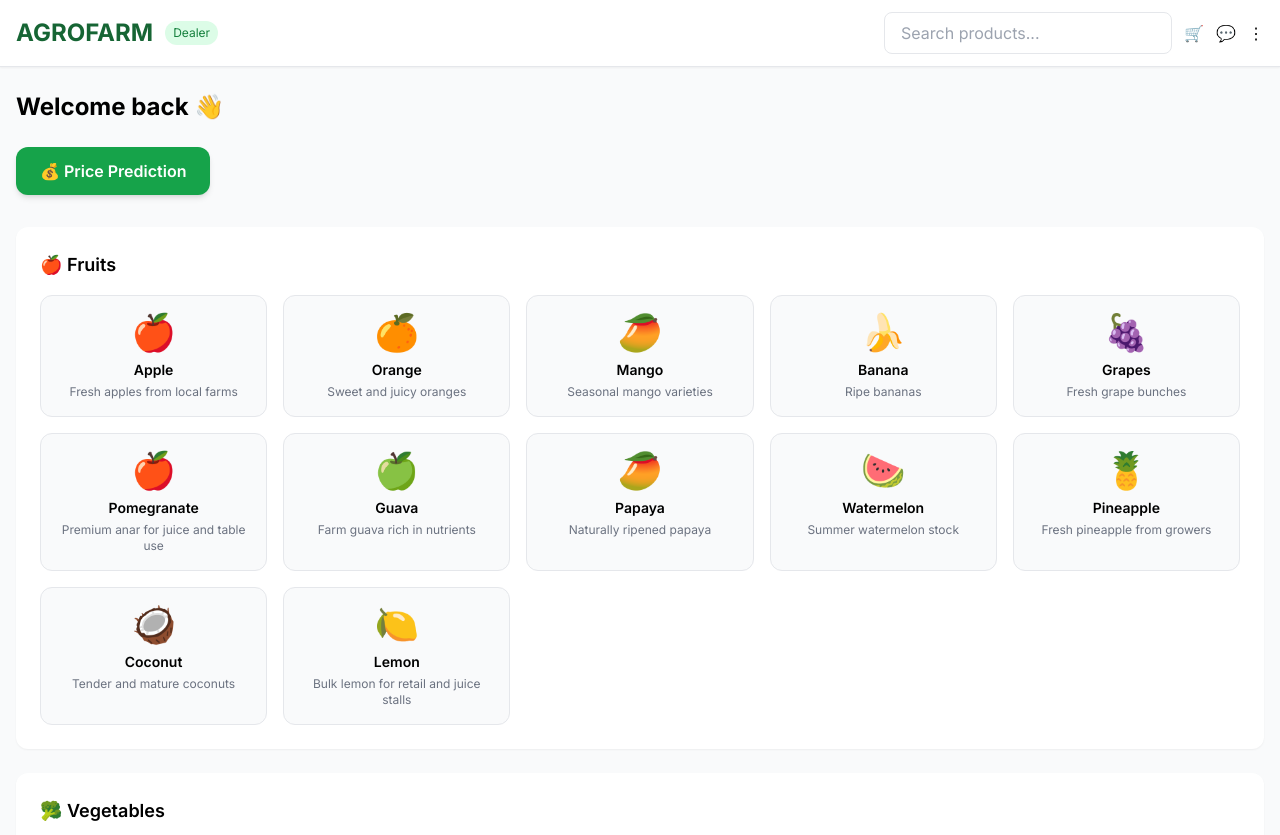
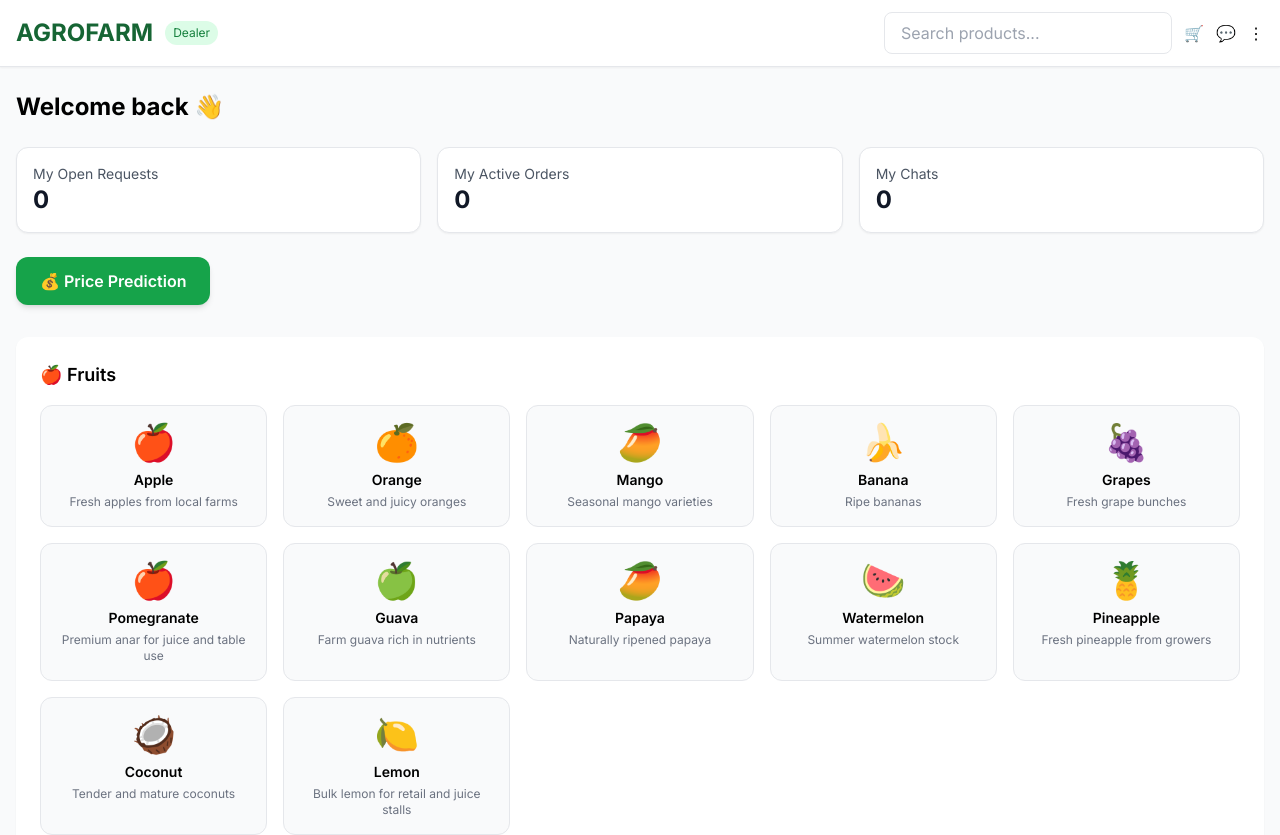
Before and after one commit to Arpita1803/Agrofarm, a React (Vite) app in the folder Frontend/: page /dealer/dashboard in a window 1280 px wide. Shown: the top 835 px of the page. Built offline with nearby package versions, Linux system fonts and the light colour scheme; no server answers.

Commit message:
Phase 5A: add role-based dashboard stats and authority placeholder route

```diff
--- a/Frontend/src/App.jsx
+++ b/Frontend/src/App.jsx
@@ -18,6 +18,7 @@ import FarmerChats from './pages/farmer/FarmerChats'
 
 import ChatInterface from './pages/ChatInterface'
 import DealerPriceRecommendation from "./components/dealer/DealerPriceRecommendation";
+import AuthorityDashboard from './pages/authority/AuthorityDashboard'
 
 import './App.css'
 
@@ -45,6 +46,9 @@ function App() {
         <Route path="/farmer/products" element={<FarmerProducts />} />
         <Route path="/farmer/chats" element={<FarmerChats />} />
 
+        {/* Authority Routes */}
+        <Route path="/authority/dashboard" element={<AuthorityDashboard />} />
+
         {/* Common Routes */}
         <Route path="/chat/:chatId" element={<ChatInterface />} />
       </Routes>
--- /dev/null
+++ b/Frontend/src/pages/authority/AuthorityDashboard.jsx
@@ -0,0 +1,33 @@
+import React from 'react';
+import { useNavigate } from 'react-router-dom';
+
+function AuthorityDashboard() {
+  const navigate = useNavigate();
+
+  return (
+    <div className="min-h-screen bg-gray-50 p-6">
+      <div className="max-w-5xl mx-auto">
+        <h1 className="text-3xl font-bold text-green-800 mb-3">Authority Dashboard</h1>
+        <p className="text-gray-700 mb-6">Phase 5A placeholder: basic authority panel route is ready.</p>
+
+        <div className="bg-white rounded-xl border p-6 shadow-sm">
+          <h2 className="text-xl font-semibold mb-2">Next planned authority actions</h2>
+          <ul className="list-disc pl-5 text-gray-700 space-y-1">
+            <li>View users and role summaries</li>
+            <li>View request/order moderation metrics</li>
+            <li>Review platform chat and activity stats</li>
+          </ul>
+
+          <button
+            onClick={() => navigate('/')}
+            className="mt-6 px-4 py-2 bg-green-600 text-white rounded-lg hover:bg-green-700"
+          >
+            Back to Home
+          </button>
+        </div>
+      </div>
+    </div>
+  );
+}
+
+export default AuthorityDashboard;
--- a/Frontend/src/pages/dealer/DealerDashboard.jsx
+++ b/Frontend/src/pages/dealer/DealerDashboard.jsx
@@ -1,6 +1,10 @@
-import React, { useState } from 'react';
+import React, { useEffect, useState } from 'react';
 import { useNavigate } from 'react-router-dom';
 import RequestForm from '../../components/dealer/RequestForm';
+import { fetchRequests } from '../../services/requestApi';
+import { fetchMyOrders } from '../../services/orderApi';
+import { fetchMyChats } from '../../services/chatApi';
+import { getCurrentUser } from '../../utils/roleGuard';
 
 const categories = [
   {
@@ -154,6 +158,49 @@ function DealerDashboard() {
   const [selectedProduct, setSelectedProduct] = useState(null);
   const [showRequestForm, setShowRequestForm] = useState(false);
   const [showMenu, setShowMenu] = useState(false);
+  const [stats, setStats] = useState({
+    myOpenRequests: 0,
+    activeOrders: 0,
+    chats: 0,
+  });
+
+  useEffect(() => {
+    const loadDealerDashboard = async () => {
+      const user = getCurrentUser();
+      if (user.role && user.role !== 'dealer') {
+        navigate('/login');
+        return;
+      }
+
+      try {
+        const [requests, orders, chats] = await Promise.all([
+          fetchRequests(),
+          fetchMyOrders(),
+          fetchMyChats(),
+        ]);
+
+        const myOpenRequests = Array.isArray(requests)
+          ? requests.filter((r) => String(r?.dealerId || '') === String(user.userId || '') && (r?.status || 'open') === 'open').length
+          : 0;
+
+        const activeOrders = Array.isArray(orders)
+          ? orders.filter((o) => !['delivered', 'cancelled'].includes(o?.status)).length
+          : 0;
+
+        const chatCount = Array.isArray(chats) ? chats.length : 0;
+
+        setStats({
+          myOpenRequests,
+          activeOrders,
+          chats: chatCount,
+        });
+      } catch (error) {
+        console.error('Failed to load dealer dashboard stats', error);
+      }
+    };
+
+    loadDealerDashboard();
+  }, [navigate]);
 
   const filteredCategories = categories.filter(category =>
     category.name.toLowerCase().includes(searchQuery.toLowerCase()) ||
@@ -272,6 +319,21 @@ function DealerDashboard() {
           Welcome back 👋
         </h2>
 
+        <div className="grid grid-cols-1 md:grid-cols-3 gap-4 mb-6">
+          <div className="bg-white border rounded-xl p-4 shadow-sm">
+            <p className="text-sm text-gray-600">My Open Requests</p>
+            <p className="text-2xl font-bold text-gray-900">{stats.myOpenRequests}</p>
+          </div>
+          <div className="bg-white border rounded-xl p-4 shadow-sm">
+            <p className="text-sm text-gray-600">My Active Orders</p>
+            <p className="text-2xl font-bold text-gray-900">{stats.activeOrders}</p>
+          </div>
+          <div className="bg-white border rounded-xl p-4 shadow-sm">
+            <p className="text-sm text-gray-600">My Chats</p>
+            <p className="text-2xl font-bold text-gray-900">{stats.chats}</p>
+          </div>
+        </div>
+
         {/* PRICE PREDICTION */}
         <div className="mb-8">
           <button
--- a/Frontend/src/pages/farmer/FarmerDashboard.jsx
+++ b/Frontend/src/pages/farmer/FarmerDashboard.jsx
@@ -1,8 +1,11 @@
 import React, { useEffect, useState } from "react";
 import { useNavigate } from "react-router-dom";
 import { acceptRequest, fetchRequests } from "../../services/requestApi";
+import { fetchMyOrders } from "../../services/orderApi";
+import { fetchMyChats } from "../../services/chatApi";
 import RequestDetails from "../../components/farmer/RequestDetails";
 import LanguageSelection from "../../components/common/LanguageSelection";
+import { getCurrentUser } from "../../utils/roleGuard";
 
 function FarmerDashboard() {
   const navigate = useNavigate();
@@ -13,20 +16,57 @@ function FarmerDashboard() {
   const [showRequestDetails, setShowRequestDetails] = useState(false);
   const [showLanguageModal, setShowLanguageModal] = useState(false);
   const [requestToChat, setRequestToChat] = useState(null);
+  const [stats, setStats] = useState({
+    openRequests: 0,
+    activeOrders: 0,
+    chats: 0,
+  });
 
   const loadRequests = async () => {
     try {
       const data = await fetchRequests();
-      setRequests(Array.isArray(data) ? data : []);
+      const list = Array.isArray(data) ? data : [];
+      setRequests(list);
+      setStats((prev) => ({
+        ...prev,
+        openRequests: list.filter((req) => (req?.status || "open") === "open").length,
+      }));
     } catch (error) {
       console.error("Failed to load requests", error);
       setRequests([]);
+      setStats((prev) => ({ ...prev, openRequests: 0 }));
     }
   };
 
   useEffect(() => {
-    loadRequests();
-  }, []);
+    const user = getCurrentUser();
+    if (user.role && user.role !== "farmer") {
+      navigate("/login");
+      return;
+    }
+
+    const loadDashboardStats = async () => {
+      await loadRequests();
+
+      try {
+        const [orders, chats] = await Promise.all([fetchMyOrders(), fetchMyChats()]);
+        const activeOrders = Array.isArray(orders)
+          ? orders.filter((o) => !["delivered", "cancelled"].includes(o?.status)).length
+          : 0;
+        const chatCount = Array.isArray(chats) ? chats.length : 0;
+
+        setStats((prev) => ({
+          ...prev,
+          activeOrders,
+          chats: chatCount,
+        }));
+      } catch (error) {
+        console.error("Failed to load farmer dashboard stats", error);
+      }
+    };
+
+    loadDashboardStats();
+  }, [navigate]);
 
   const filteredRequests = requests.filter((req) =>
     (req?.product || "").toLowerCase().includes(searchQuery.toLowerCase())
@@ -88,6 +128,21 @@ function FarmerDashboard() {
   return (
     <div className="min-h-screen bg-gray-50 p-6">
       <h1 className="text-2xl font-bold mb-4">Available Requests 🌾</h1>
+
+      <div className="grid grid-cols-1 md:grid-cols-3 gap-4 mb-5">
+        <div className="bg-white p-4 rounded-xl border shadow-sm">
+          <p className="text-sm text-gray-600">Open Requests</p>
+          <p className="text-2xl font-bold text-gray-900">{stats.openRequests}</p>
+        </div>
+        <div className="bg-white p-4 rounded-xl border shadow-sm">
+          <p className="text-sm text-gray-600">My Active Orders</p>
+          <p className="text-2xl font-bold text-gray-900">{stats.activeOrders}</p>
+        </div>
+        <div className="bg-white p-4 rounded-xl border shadow-sm">
+          <p className="text-sm text-gray-600">My Chats</p>
+          <p className="text-2xl font-bold text-gray-900">{stats.chats}</p>
+        </div>
+      </div>
 
       <input
         type="text"
--- /dev/null
+++ b/Frontend/src/utils/roleGuard.js
@@ -0,0 +1,30 @@
+export const decodeTokenPayload = () => {
+  try {
+    const token = localStorage.getItem('token');
+    if (!token) return {};
+
+    const payload = token.split('.')[1];
+    if (!payload) return {};
+
+    const normalized = payload.replace(/-/g, '+').replace(/_/g, '/');
+    const json = decodeURIComponent(
+      atob(normalized)
+        .split('')
+        .map((c) => `%${`00${c.charCodeAt(0).toString(16)}`.slice(-2)}`)
+        .join('')
+    );
+
+    return JSON.parse(json);
+  } catch {
+    return {};
+  }
+};
+
+export const getCurrentUser = () => {
+  const payload = decodeTokenPayload();
+  return {
+    role: localStorage.getItem('role') || payload?.role,
+    userId: payload?.id || payload?.userId || payload?._id,
+    name: localStorage.getItem('name') || payload?.name,
+  };
+};
```
